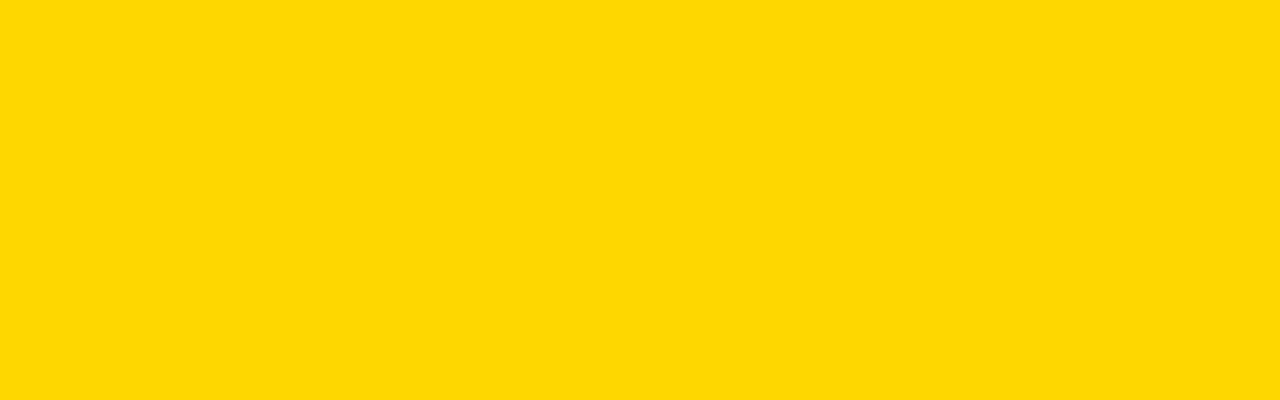
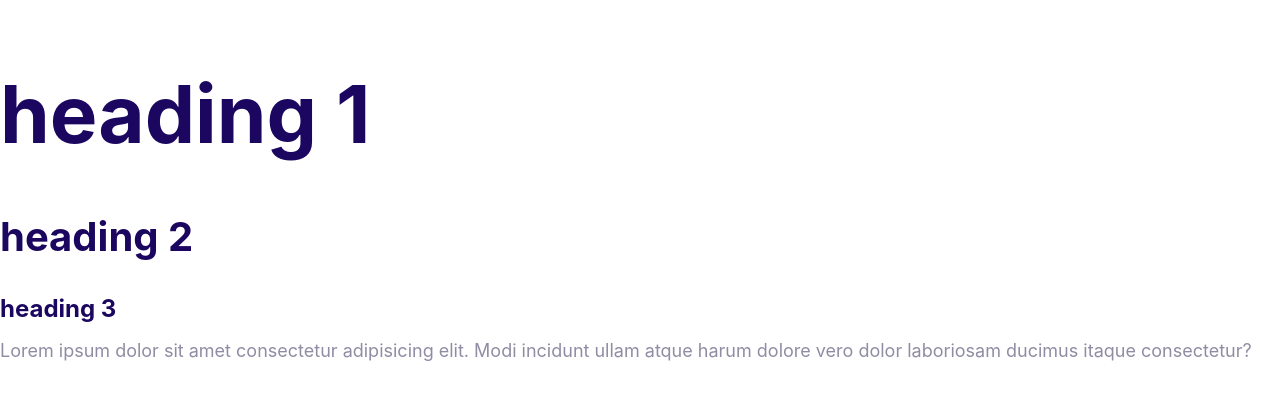
Before and after one commit to zxcvanikabnm/moshified, a plain HTML site: page index.html in a window 1280 px wide. Drawn offline with Linux system fonts and the light colour scheme; a web font is replaced by a local one.

Commit message:
Define the styles for the fonts.

```diff
--- a/index.html
+++ b/index.html
@@ -8,6 +8,10 @@
     <link rel="stylesheet" href="./scss/styles.css">
 </head>
 <body>
+   <h1>heading 1</h1>
+   <h2>heading 2</h2>
+   <h3>heading 3</h3>
 
+   <p>Lorem ipsum dolor sit amet consectetur adipisicing elit. Modi incidunt ullam atque harum dolore vero dolor laboriosam ducimus itaque consectetur?</p>
 </body>
 </html>
--- /dev/null
+++ b/scss/partials/_general.scss
@@ -0,0 +1,46 @@
+html {
+  margin: 0 auto;
+  font-size: 10px;
+}
+
+body {
+  font-family: $font-family;
+  color: $color-body;
+  font-size: 2.4rem;
+  line-height: 1.5;
+
+  @include desktop {
+    font-size: 1.8rem;
+  }
+}
+
+h1,
+h2,
+h3 {
+  color: $color-headings;
+  margin-bottom: 1rem;
+}
+
+h1 {
+  font-size: 7rem;
+
+  @include desktop {
+    font-size: 8rem;
+  }
+}
+
+h2 {
+  font-size: 4rem;
+}
+
+h3 {
+  font-size: 3rem;
+
+  @include desktop {
+    font-size: 2.4rem;
+  }
+}
+
+p {
+  margin-top: 0;
+}
--- a/scss/partials/_mixin.scss
+++ b/scss/partials/_mixin.scss
@@ -0,0 +1,5 @@
+@mixin desktop {
+  @media screen and (min-width: $desktop-bp) {
+    @content;
+  }
+}
--- a/scss/partials/_typography.scss
+++ b/scss/partials/_typography.scss
@@ -0,0 +1,15 @@
+@font-face {
+  font-family: "Inter";
+  src: url(./../../assets/fonts/Inter/Inter-Regular.ttf);
+  font-weight: 400;
+}
+@font-face {
+  font-family: "Inter";
+  src: url(./../../assets/fonts/Inter/Inter-SemiBold.ttf);
+  font-weight: 600;
+}
+@font-face {
+  font-family: "Inter";
+  src: url(./../../assets/fonts/Inter/Inter-Bold.ttf);
+  font-weight: 700;
+}
--- a/scss/partials/_variable.scss
+++ b/scss/partials/_variable.scss
@@ -4,3 +4,9 @@ $color-secondary: #00d9ff;
 $color-accent: #ff3400;
 $color-headings: #1b0760;
 $color-body: #918ca4;
+
+// Typography
+$font-family: "Inter", Arial, Helvetica, sans-serif;
+
+// Breakpoints
+$desktop-bp: 1024px;
--- a/scss/styles.scss
+++ b/scss/styles.scss
@@ -2,7 +2,4 @@
 @import "./partials/variable";
 @import "./partials/typography";
 @import "./partials/mixin";
-
-body {
-  background: gold;
-}
+@import "./partials/general";
```
Also changed, not shown: scss/styles.css.
